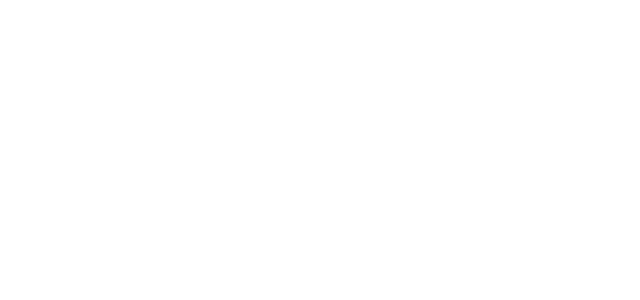
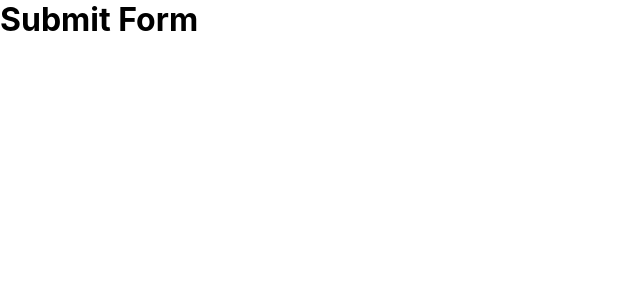
Before and after one commit to SAIKUMAR124/react-typescript-projects, a React (Create React App) app: page /form/submit in a window 1280 px wide. Before the commit this address had no page. Shown: the top 300 px of the page, without its empty margins (0-640 px from the left). Built offline with nearby package versions, Linux system fonts and the light colour scheme.

Commit message:
Created submit page

```diff
--- a/src/App.tsx
+++ b/src/App.tsx
@@ -1,7 +1,13 @@
-import { BrowserRouter as Router, Route, Routes } from "react-router-dom";
+import {
+  BrowserRouter as Router,
+  Outlet,
+  Route,
+  Routes,
+} from "react-router-dom";
 import "./App.css";
 import FormikForm from "./Pages/FormikForm";
 import Home from "./Pages/Home";
+import SubmitPage from "./Pages/FormikForm/SubmitPage";
 
 function App() {
   return (
@@ -9,7 +15,10 @@ function App() {
       <Router>
         <Routes>
           <Route path="/" element={<Home />} />
-          <Route path="/form" element={<FormikForm />} />
+          <Route path="/form" element={<Outlet />}>
+            <Route index element={<FormikForm />} />
+            <Route path="submit" element={<SubmitPage />} />
+          </Route>
         </Routes>
       </Router>
     </div>
--- /dev/null
+++ b/src/Pages/FormikForm/SubmitPage.tsx
@@ -0,0 +1,13 @@
+import React from "react";
+import { useLocation } from "react-router-dom";
+
+const SubmitPage = () => {
+
+  return (
+    <div>
+      <h1>Submit Form</h1>
+    </div>
+  );
+};
+
+export default SubmitPage;
--- a/src/Pages/FormikForm/index.tsx
+++ b/src/Pages/FormikForm/index.tsx
@@ -1,6 +1,7 @@
 import { ErrorMessage, Field, Formik, yupToFormErrors } from "formik";
 import * as yup from "yup";
 import "./FormikForm.css";
+import { useNavigate } from "react-router-dom";
 
 interface FormModel {
   name: string;
@@ -14,6 +15,8 @@ interface FormModel {
 }
 
 const FormikForm = () => {
+  const navigate = useNavigate();
+
   return (
     <div role="form">
       <h1 className="regform-heading">Registration Form</h1>
@@ -29,8 +32,8 @@ const FormikForm = () => {
           description: "",
         }}
         onSubmit={(values) => {
-          alert(JSON.stringify(values));
-
+          console.log(JSON.stringify(values));
+          navigate("/form/submit");
         }}
         validationSchema={yup.object().shape({
           name: yup
```
